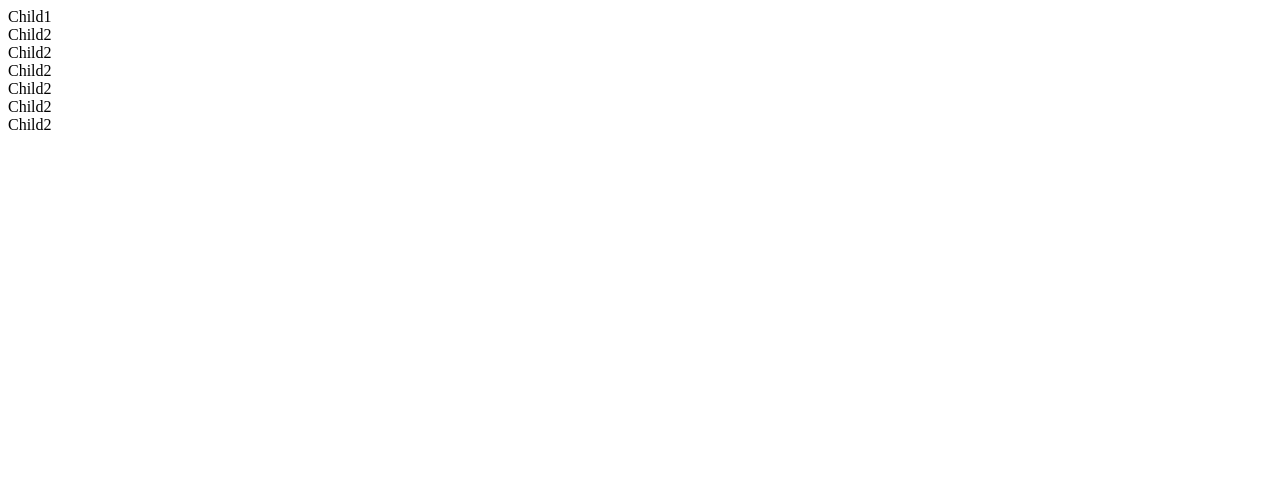
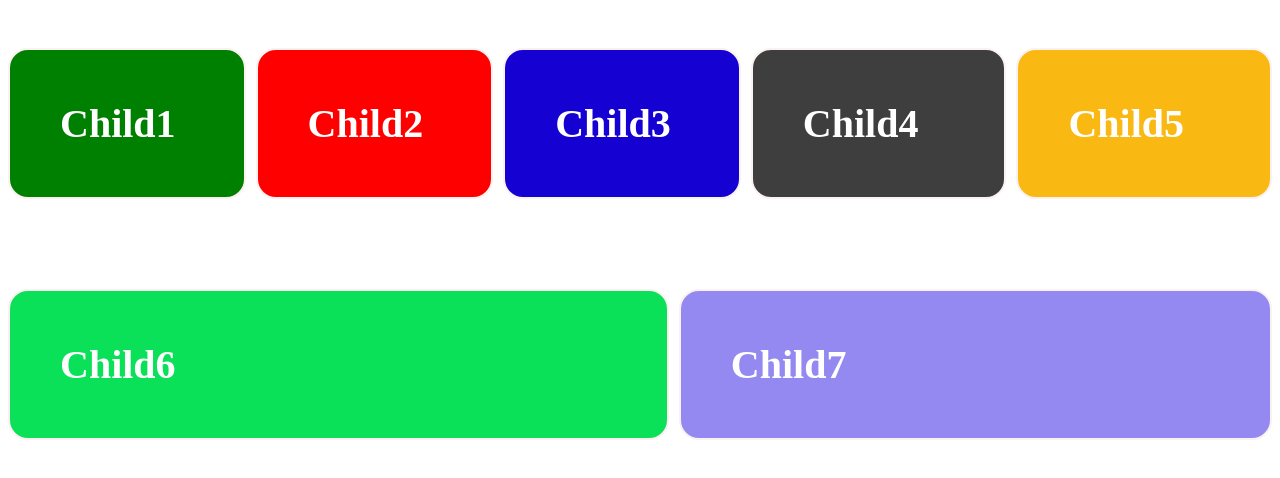
Before and after one commit to Pujan0021/Web-Technology, a plain HTML site: page flex.html in a window 1280 px wide. Drawn offline with Linux system fonts and the light colour scheme.

Commit message:
Felx Properties

```diff
--- a/flex.html
+++ b/flex.html
@@ -1,24 +1,67 @@
 <!DOCTYPE html>
 <html lang="en">
   <head>
+    <style>
+      .main {
+        display: flex;
+        color: white;
+        flex-wrap: wrap;
+        gap: 10px;
+      }
+      p:first-child {
+        background-color: green;
+        flex-grow: 1;
+      }
+      p:nth-child(2) {
+        background-color: red;
+        flex-grow: 1;
+      }
+      p:nth-child(3) {
+        background-color: rgb(22, 1, 211);
+        flex-grow: 1;
+      }
+      p:nth-child(4) {
+        background-color: rgb(62, 62, 63);
+        flex-grow: 2;
+      }
+      p:nth-child(5) {
+        background-color: rgb(250, 184, 18);
+        flex-grow: 2;
+      }
+      p:nth-child(6) {
+        background-color: rgb(10, 224, 88);
+        flex-grow: 1;
+      }
+      p:nth-child(7) {
+        background-color: rgb(10, 224, 88);
+        flex-grow: 1;
+      }
+      p:last-child {
+        background-color: rgb(147, 137, 241);
+        flex-grow: 1;
+        flex-basis: 3rem;
+      }
+      .child {
+        border: 2px solid rgb(251, 241, 241);
+        padding: 50px;
+        border-radius: 20px;
+        font-size: 40px;
+        font-weight: bold;
+      }
+    </style>
     <meta charset="UTF-8" />
-    <meta name="viewport" content="width=device-width, initial-scale=1.0" />
+    <meta name="viewport" content="-al-scale=1.0" />
     <title>Document</title>
   </head>
   <body>
     <div class="main">
-      <div class="child1">Child1</div>
-      <div class="child2">Child2</div>
-      <div class="child2">Child2</div>
-      <div class="child2">Child2</div>
-      <div class="child2">Child2</div>
-      <div class="child2">Child2</div>
-      <div class="child2">Child2</div>
+      <p class="child">Child1</p>
+      <p class="child">Child2</p>
+      <p class="child">Child3</p>
+      <p class="child">Child4</p>
+      <p class="child">Child5</p>
+      <p class="child">Child6</p>
+      <p class="child">Child7</p>
     </div>
   </body>
-  <style>
-    .main {
-      display: inline-block;
-    }
-  </style>
 </html>
```
